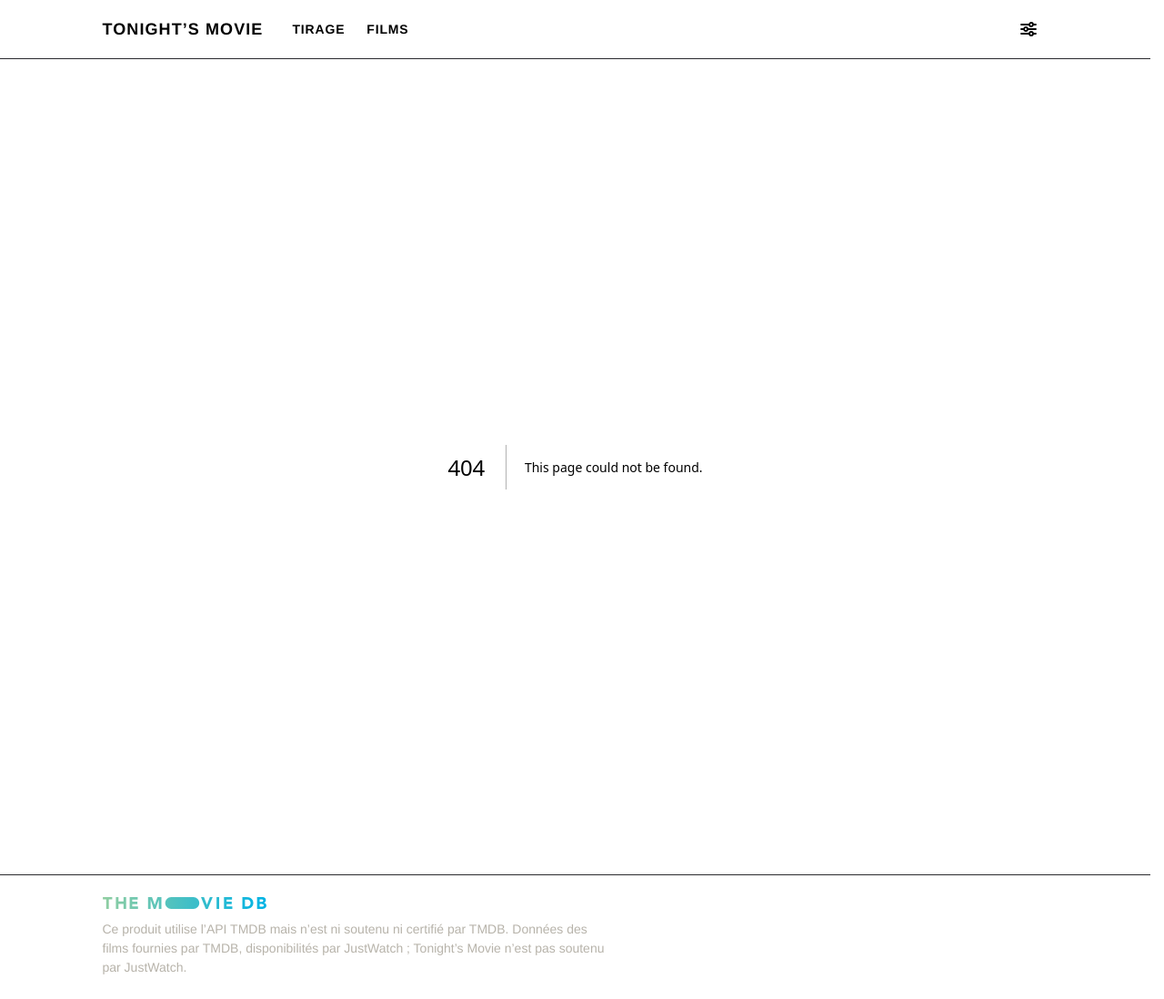
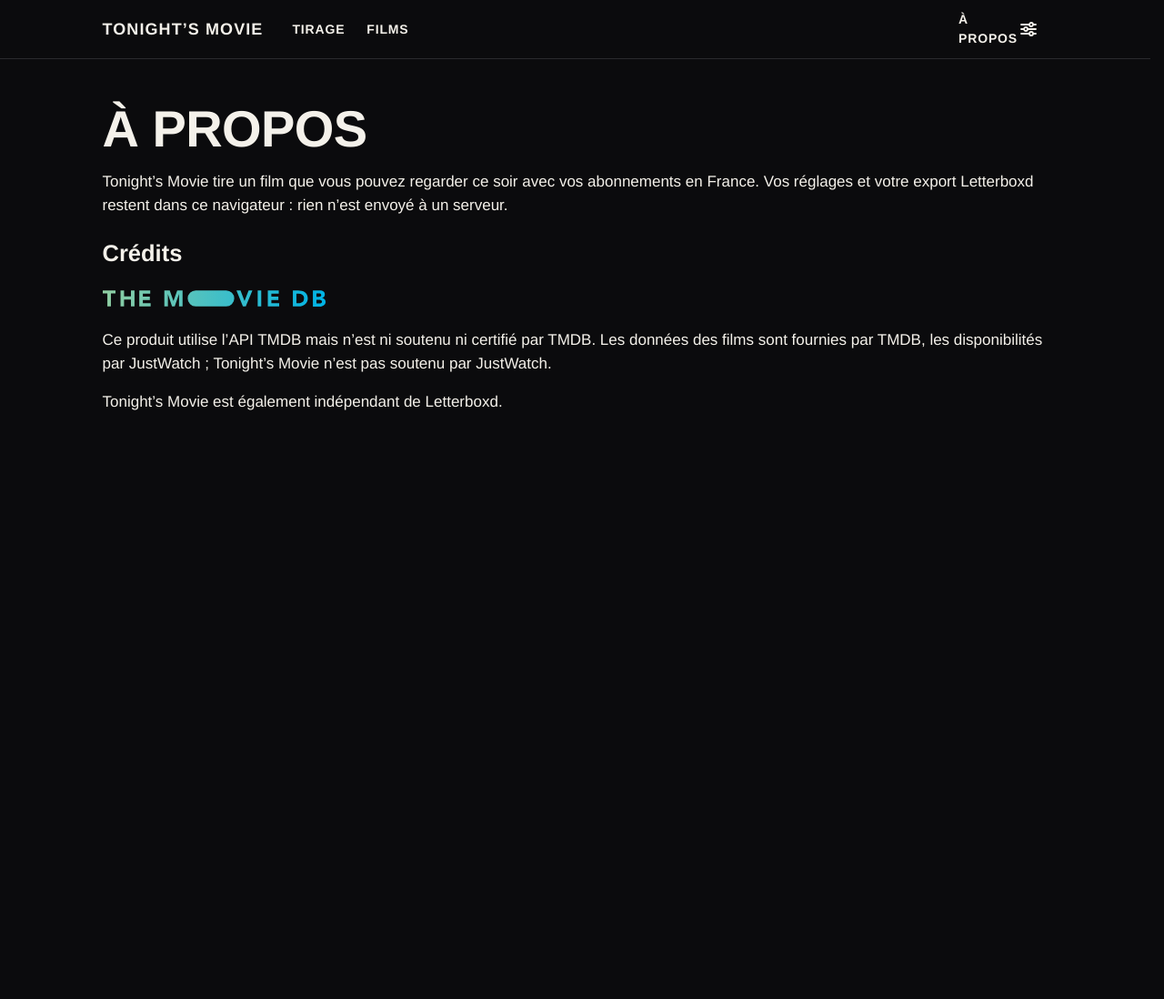
Before and after one commit to tblt-gr/tonight-movie, a Next.js app: page /a-propos in a window 1280 px wide. Before the commit this address had no page. Shown: the whole page at 91% size. After the commit the page ends 800 px from the top, so only its background shows below. Built offline with nearby package versions, Linux system fonts and the light colour scheme; a web font is replaced by a local one.

Commit message:
feat: move the attribution to an about page and drop the footer (#49)

```diff
--- /dev/null
+++ b/app/a-propos/page.tsx
@@ -0,0 +1,27 @@
+export const metadata = { title: "À propos — Tonight’s Movie" };
+
+export default function AboutPage() {
+  return (
+    <>
+      <h1>À propos</h1>
+      <div className="about">
+        <p>
+          Tonight’s Movie tire un film que vous pouvez regarder ce soir avec vos abonnements en
+          France. Vos réglages et votre export Letterboxd restent dans ce navigateur : rien n’est
+          envoyé à un serveur.
+        </p>
+        <section aria-labelledby="about-credits">
+          <h2 id="about-credits">Crédits</h2>
+          {/* eslint-disable-next-line @next/next/no-img-element -- Official TMDB logo, served as is. */}
+          <img className="about-logo" src="/tmdb-logo.svg" alt="TMDB" width={245} height={18} />
+          <p>
+            Ce produit utilise l’API TMDB mais n’est ni soutenu ni certifié par TMDB. Les données
+            des films sont fournies par TMDB, les disponibilités par JustWatch ; Tonight’s Movie
+            n’est pas soutenu par JustWatch.
+          </p>
+          <p>Tonight’s Movie est également indépendant de Letterboxd.</p>
+        </section>
+      </div>
+    </>
+  );
+}
--- a/app/base.css
+++ b/app/base.css
@@ -112,7 +112,8 @@
   margin-right: auto;
   margin-left: var(--s6);
 }
-.site-nav a {
+.site-nav a,
+.about-link {
   padding: 6px 0;
   font-size: 14px;
   font-weight: 700;
@@ -124,6 +125,7 @@
 .gear[aria-current="page"] {
   color: var(--live);
 }
+.about-link[aria-current="page"],
 .gear {
   display: inline-flex;
   align-items: center;
@@ -135,6 +137,28 @@
 .gear:hover {
   background: var(--text);
   color: var(--bg);
+  .about {
+    display: grid;
+    gap: var(--s5);
+    max-width: 60ch;
+    margin-top: var(--s5);
+  }
+  .about p,
+  .about h2 {
+    margin: 0;
+  }
+  .about section {
+    display: grid;
+    gap: var(--s3);
+  }
+  .about-logo {
+    display: block;
+    width: 180px;
+    height: auto;
+  }
+  .about-link + .gear {
+    margin-left: var(--s4);
+  }
 }
 .gear svg {
   width: 20px;
@@ -577,32 +601,9 @@
   top: var(--s3);
   right: var(--s3);
 }
-.site-footer {
-  border-top: 1px solid var(--line);
-  padding-block: var(--s5);
-  color: var(--muted);
-  font-size: 14px;
-}
-.site-footer-inner {
-  display: grid;
-  gap: var(--s3);
-  justify-items: start;
-}
-.site-footer p {
-  margin: 0;
-  max-width: 72ch;
-}
-.tmdb-logo {
-  display: block;
-}
-.tmdb-logo img {
-  display: block;
-  width: 180px;
-  height: auto;
-}
 body:has(.draw-page) {
   display: grid;
-  grid-template-rows: auto minmax(0, 1fr) auto;
+  grid-template-rows: auto minmax(0, 1fr);
   height: 100dvh;
   overflow: hidden;
 }
@@ -614,7 +615,6 @@
   overflow: hidden;
 }
 body:has(.draw-page[data-room="dark"]) .site-header,
-body:has(.draw-page[data-room="dark"]) .site-footer,
 .draw-page[data-room="dark"] .draw-player {
   pointer-events: none;
 }
--- a/app/layout.tsx
+++ b/app/layout.tsx
@@ -2,7 +2,6 @@
 import "@fontsource-variable/familjen-grotesk/wght.css";
 import "./base.css";
 import { HIDE_BEFORE_PAINT } from "@/components/HomeRedirect";
-import { SiteFooter } from "@/components/SiteFooter";
 import { SiteHeader } from "@/components/SiteHeader";
 
 export const metadata: Metadata = {
@@ -18,7 +17,6 @@
         <script dangerouslySetInnerHTML={{ __html: HIDE_BEFORE_PAINT }} />
         <SiteHeader />
         <main className="shell page">{children}</main>
-        <SiteFooter />
       </body>
     </html>
   );
--- a/components/DrawMachine.tsx
+++ b/components/DrawMachine.tsx
@@ -435,7 +435,6 @@
   useEffect(() => {
     const inertRoots = [
       document.querySelector(".site-header"),
-      document.querySelector(".site-footer"),
       document.querySelector(".draw-room"),
       document.querySelector(".draw-player"),
     ].filter((node): node is HTMLElement => node instanceof HTMLElement);
--- a/components/SiteFooter.tsx
+++ /dev/null
@@ -1,23 +0,0 @@
-export function SiteFooter() {
-  return (
-    <footer className="site-footer">
-      <div className="shell site-footer-inner">
-        <a
-          className="tmdb-logo"
-          href="https://www.themoviedb.org/"
-          target="_blank"
-          rel="noopener noreferrer"
-          aria-label="The Movie Database (nouvel onglet)"
-        >
-          {/* eslint-disable-next-line @next/next/no-img-element -- Official TMDB logo, served as is. */}
-          <img src="/tmdb-logo.svg" alt="" width={245} height={18} />
-        </a>
-        <p>
-          Ce produit utilise l’API TMDB mais n’est ni soutenu ni certifié par TMDB. Données des
-          films fournies par TMDB, disponibilités par JustWatch ; Tonight’s Movie n’est pas soutenu
-          par JustWatch.
-        </p>
-      </div>
-    </footer>
-  );
-}
--- a/components/SiteHeader.tsx
+++ b/components/SiteHeader.tsx
@@ -34,6 +34,13 @@
             ))}
           </nav>
         )}
+        <Link
+          className="about-link"
+          href="/a-propos"
+          aria-current={pathname === "/a-propos" ? "page" : undefined}
+        >
+          À propos
+        </Link>
         {!home && (
           <Link
             className="gear"
```
Also changed, not shown: 1 other file (tests, documents, lock files or other folders).
